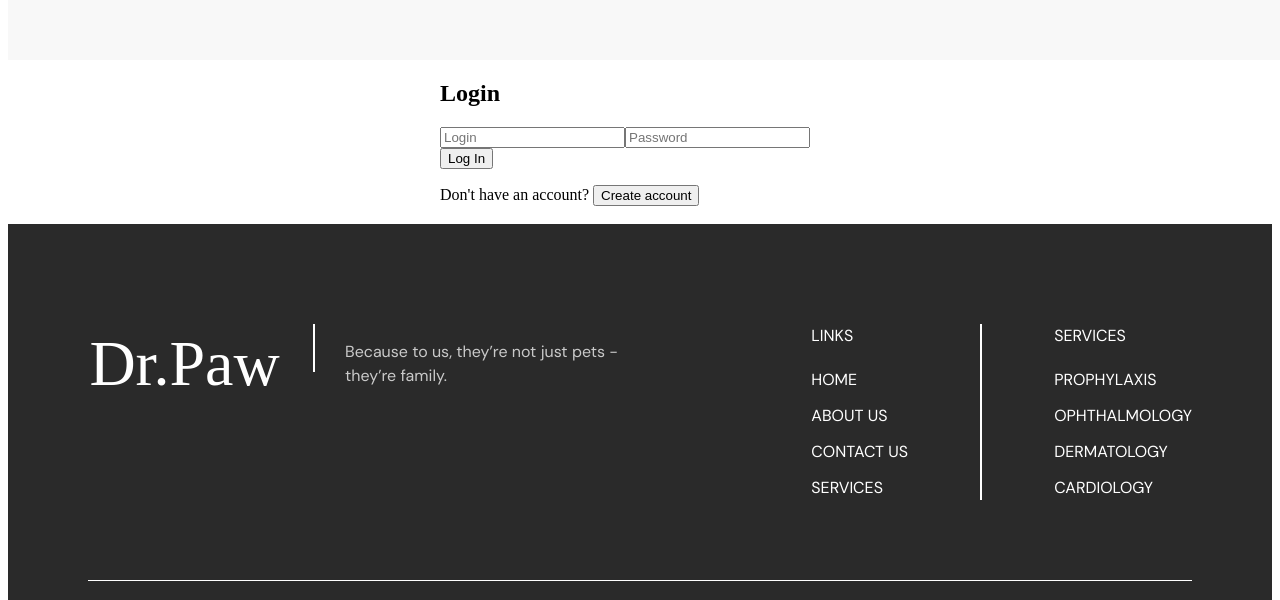
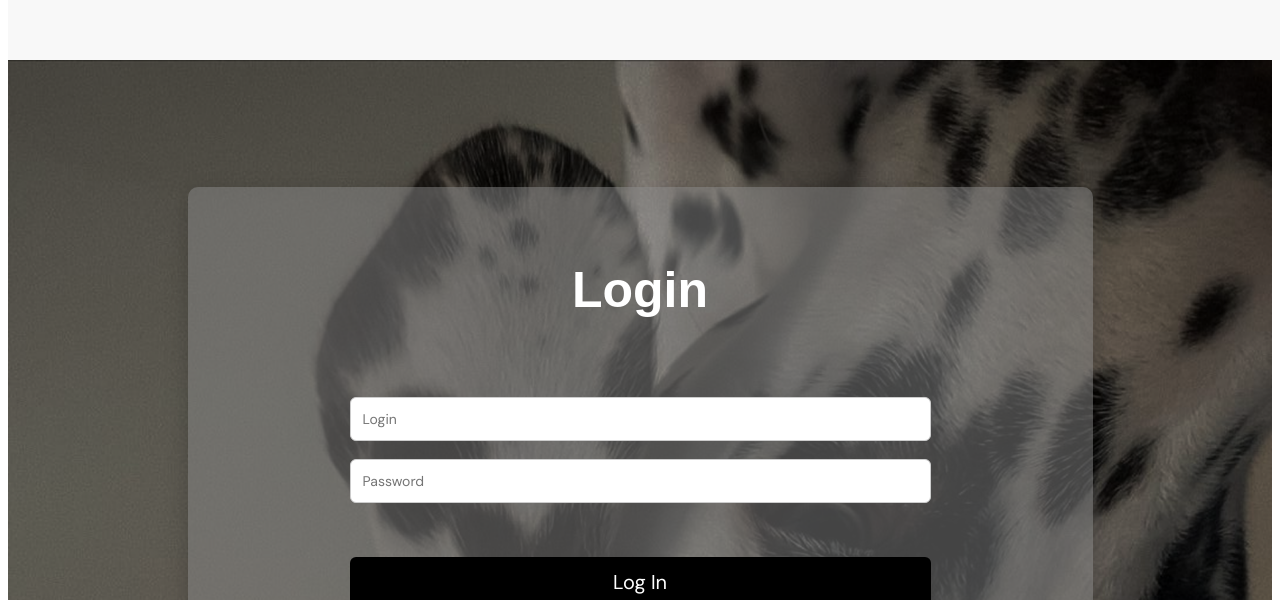
Before and after one commit to Kishouu/VetClinic, a React (Create React App) app: page /signin in a window 1280 px wide. Shown: the part 200-800 px from the top of the page. Built offline with nearby package versions, Linux system fonts and the light colour scheme; a web font is replaced by a local one.

Commit message:
Login/Register pages

```diff
--- a/src/components/LoginForm.jsx
+++ b/src/components/LoginForm.jsx
@@ -1,5 +1,6 @@
 import React, { useState } from 'react';
 import axios from 'axios';
+import './UI/LoginForm.css';
 
 export default function LoginForm({ onLogin }) {
   const [login, setLogin] = useState('');
@@ -34,10 +35,11 @@ export default function LoginForm({ onLogin }) {
   };
 
   return (
-    <form onSubmit={handleSubmit}>
-      <h2>Login</h2>
-      {error && <p style={{ color: 'red' }}>{error}</p>}
+    <form className="login-form" onSubmit={handleSubmit}>
+      <h2 className="login-title">Login</h2>
+      {error && <p className="login-error">{error}</p>}
       <input
+        className="login-input"
         type="text"
         placeholder="Login"
         value={login}
@@ -46,6 +48,7 @@ export default function LoginForm({ onLogin }) {
         disabled={loading}
       />
       <input
+        className="login-input"
         type="password"
         placeholder="Password"
         value={password}
@@ -53,7 +56,7 @@ export default function LoginForm({ onLogin }) {
         required
         disabled={loading}
       />
-      <button type="submit" disabled={loading}>
+      <button className="login-button" type="submit" disabled={loading}>
         {loading ? 'Logging in...' : 'Log In'}
       </button>
     </form>
--- a/src/components/RegisterForm.jsx
+++ b/src/components/RegisterForm.jsx
@@ -1,5 +1,6 @@
 import React, { useState } from 'react';
 import axios from 'axios';
+import './UI/RegisterForm.css';
 
 export default function RegisterForm({ onLogin }) {
   const [login, setLogin] = useState('');
@@ -44,12 +45,14 @@ export default function RegisterForm({ onLogin }) {
   };
 
   return (
-    <form onSubmit={handleSubmit}>
-      <h2>Register</h2>
-      {error && <p style={{ color: 'red' }}>{error}</p>}
-      {success && <p style={{ color: 'green' }}>{success}</p>}
+    <form className="register-form" onSubmit={handleSubmit}>
+      <h2 className="register-title">Register</h2>
+
+      {error && <p className="register-error">{error}</p>}
+      {success && <p className="register-success">{success}</p>}
 
       <input
+        className="register-input"
         type="text"
         placeholder="Login"
         value={login}
@@ -58,6 +61,7 @@ export default function RegisterForm({ onLogin }) {
         required
       />
       <input
+        className="register-input"
         type="password"
         placeholder="Password"
         value={password}
@@ -66,6 +70,7 @@ export default function RegisterForm({ onLogin }) {
         required
       />
       <input
+        className="register-input"
         type="password"
         placeholder="Confirm Password"
         value={confirmPassword}
@@ -74,7 +79,7 @@ export default function RegisterForm({ onLogin }) {
         required
       />
 
-      <button type="submit" disabled={loading}>
+      <button className="register-button" type="submit" disabled={loading}>
         {loading ? 'Creating Account...' : 'Create Account'}
       </button>
     </form>
--- /dev/null
+++ b/src/components/UI/LoginForm.css
@@ -0,0 +1,61 @@
+.login-form {
+  display: flex;
+  flex-direction: column;
+  gap: 18px;
+  font-family: 'DM Sans', sans-serif;
+}
+
+.login-title {
+  text-align: center;
+  font-size: 50px;
+  color:
+  #ffffff;
+  margin-bottom: 60px;
+  font-weight: 5000;
+  font-family: 'Plus Jakarta Sans', sans-serif;
+}
+
+.login-error {
+  color: rgb(255, 0, 0);
+  text-align: center;
+  font-size: px;
+  margin: 0;
+  font-family: 'Plus Jakarta Sans', sans-serif;
+}
+
+.login-input {
+  padding: 12px;
+  font-size: 14px;
+  font-family: 'DM Sans', sans-serif;
+  border: 1px solid #ccc;
+  border-radius: 6px;
+  outline: none;
+  transition: border-color 0.3s ease;
+  margin-left: 130px;
+  margin-right: 130px;
+}
+
+.login-input:focus {
+  border-color: #000000;
+}
+
+.login-button {
+  background-color: #000000;
+  color: white;
+  padding: 12px;
+  font-size: 20px;
+  font-family: 'DM Sans', sans-serif;
+  font-weight: 500;
+  border: none;
+  border-radius: 6px;
+  cursor: pointer;
+  transition: background-color 0.3s ease;
+  margin-top: 36px;
+  margin-left: 130px;
+  margin-right: 130px;
+  margin-bottom: 36px;
+}
+
+.login-button:hover {
+  background-color: #494949;
+}
--- /dev/null
+++ b/src/components/UI/RegisterForm.css
@@ -0,0 +1,68 @@
+.register-form {
+  display: flex;
+  flex-direction: column;
+  gap: 18px;
+  font-family: 'DM Sans', sans-serif;
+}
+
+.register-title {
+  text-align: center;
+  font-size: 50px;
+  color: #ffffff;
+  margin-bottom: 35px;
+  font-weight: 700; /* changed from 5000 to a valid value */
+  font-family: 'Plus Jakarta Sans', sans-serif;
+}
+
+.register-error {
+  color: rgb(255, 0, 0);
+  text-align: center;
+  font-size: 14px; /* added value since it was missing */
+  margin: 0;
+  font-family: 'Plus Jakarta Sans', sans-serif;
+}
+
+.register-success {
+  color: rgb(0, 200, 80);
+  text-align: center;
+  font-size: 14px;
+  margin: 0;
+  font-family: 'Plus Jakarta Sans', sans-serif;
+}
+
+.register-input {
+  padding: 12px;
+  font-size: 14px;
+  font-family: 'DM Sans', sans-serif;
+  border: 1px solid #ccc;
+  border-radius: 6px;
+  outline: none;
+  transition: border-color 0.3s ease;
+  margin-left: 130px;
+  margin-right: 130px;
+}
+
+.register-input:focus {
+  border-color: #000000;
+}
+
+.register-button {
+  background-color: #000000;
+  color: white;
+  padding: 12px;
+  font-size: 20px;
+  font-family: 'DM Sans', sans-serif;
+  font-weight: 500;
+  border: none;
+  border-radius: 6px;
+  cursor: pointer;
+  transition: background-color 0.3s ease;
+  margin-top: 20px;
+  margin-left: 130px;
+  margin-right: 130px;
+  margin-bottom: 20px;
+}
+
+.register-button:hover {
+  background-color: #494949;
+}
--- a/src/components/UI/SignInPage.css
+++ b/src/components/UI/SignInPage.css
@@ -0,0 +1,49 @@
+/* SignInPage.css */
+
+/* Applies only to the sign-in page wrapper */
+.signin-background {
+  height: 100vh;
+  width: 100%;
+  background: url('../../assets/Login-Register-bg.png') no-repeat center center fixed;
+  background-size: cover;
+  display: flex;
+  justify-content: center;
+  align-items: center;
+}
+
+.signin-container {
+  display: flex;
+  justify-content: center;
+  align-items: center;
+  height: 100%;
+  width: 905px;
+  height: 561px;
+}
+
+.signin-card {
+  width: 100%;
+  max-width: 943px;
+  padding: 32px;
+  background-color: rgba(135, 135, 135, 0.5);
+  border-radius: 10px;
+  box-shadow: 0 8px 24px rgba(0, 0, 0, 0.2);
+}
+.signin-toggle-text {
+  margin-top: 16px;
+  text-align: center; /* <-- this is key */
+}
+.toggle-button {
+
+  background: none;
+  color: #ffffff;
+  border: none;
+  padding: 0;
+  cursor: pointer;
+  font-size: 22px;
+  font-weight: 500;
+  transition: color 0.3s ease;
+}
+
+.toggle-button:hover {
+  text-decoration: underline;
+}
--- a/src/pages/SignInPage.jsx
+++ b/src/pages/SignInPage.jsx
@@ -1,29 +1,44 @@
 import React, { useState } from 'react';
 import LoginForm from '../components/LoginForm';
 import RegisterForm from '../components/RegisterForm';
+import '../components/UI/SignInPage.css';
 
 export default function SignInPage({ onLogin }) {
   const [showRegister, setShowRegister] = useState(false);
 
   return (
-    <div style={{ maxWidth: 400, margin: 'auto' }}>
+    <div className="signin-background">
+      <div className="signin-container">
+        <div className="signin-card">
           {showRegister ? (
             <>
               <RegisterForm onRegister={onLogin} />
-          <p>
-            Already have an account?{' '}
-            <button onClick={() => setShowRegister(false)}>Login here</button>
+              <p className="signin-toggle-text">
+                <button
+                  id="toggle-login"
+                  className="toggle-button"
+                  onClick={() => setShowRegister(false)}
+                >
+                  Already have an account? Login.
+                </button>
               </p>
             </>
           ) : (
             <>
               <LoginForm onLogin={onLogin} />
-          <p>
-            Don't have an account?{' '}
-            <button onClick={() => setShowRegister(true)}>Create account</button>
+              <p className="signin-toggle-text">
+                <button
+                  id="toggle-register"
+                  className="toggle-button"
+                  onClick={() => setShowRegister(true)}
+                >
+                  Don't have an account? Create it!
+                </button>
               </p>
             </>
           )}
         </div>
+      </div>
+    </div>
   );
 }
```
Also changed, not shown: src/assets/Login-Register-bg.png (added), src/components/RegisterForm.css (added). Lines whose indentation alone changed are shown as unchanged.
